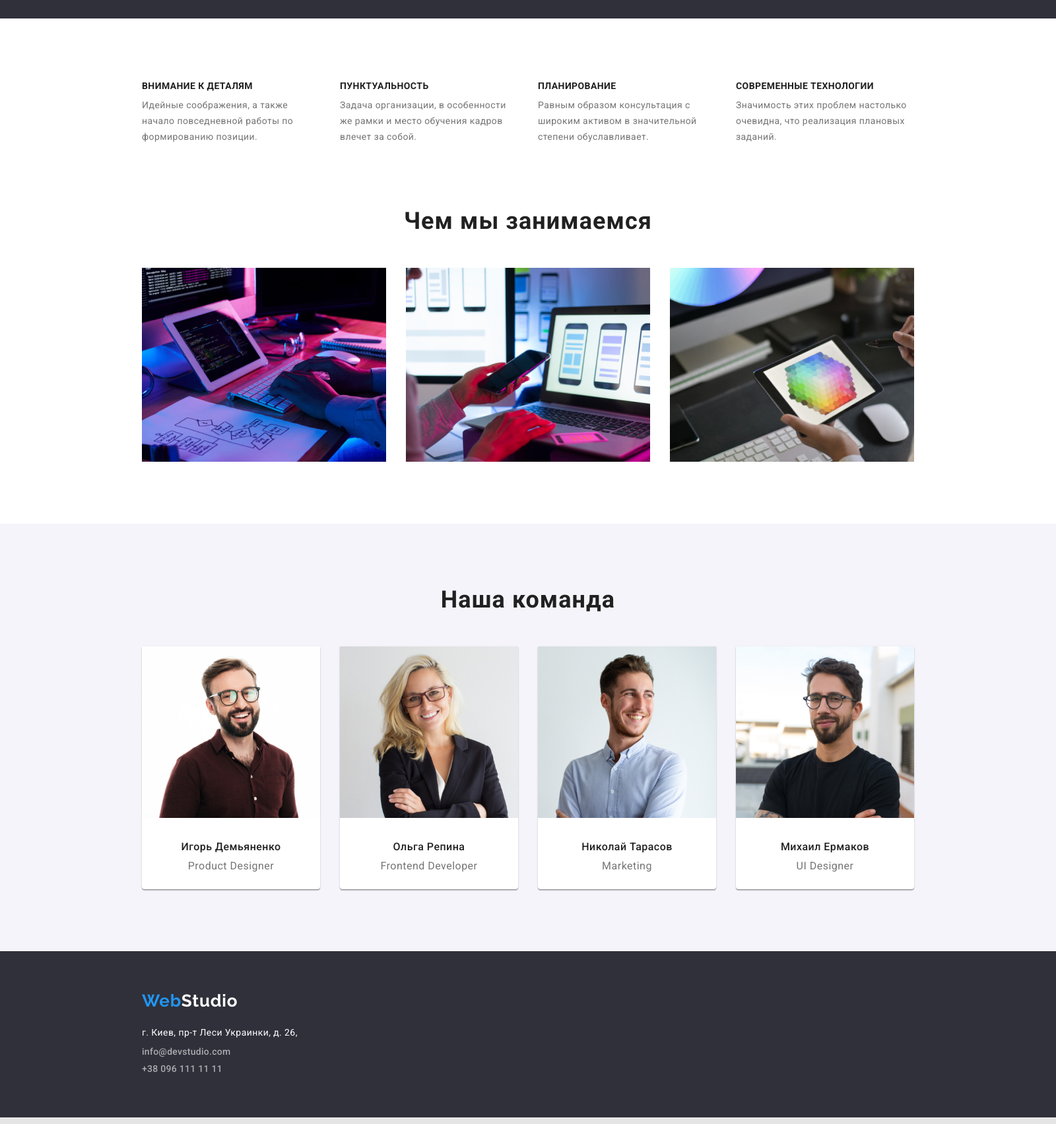
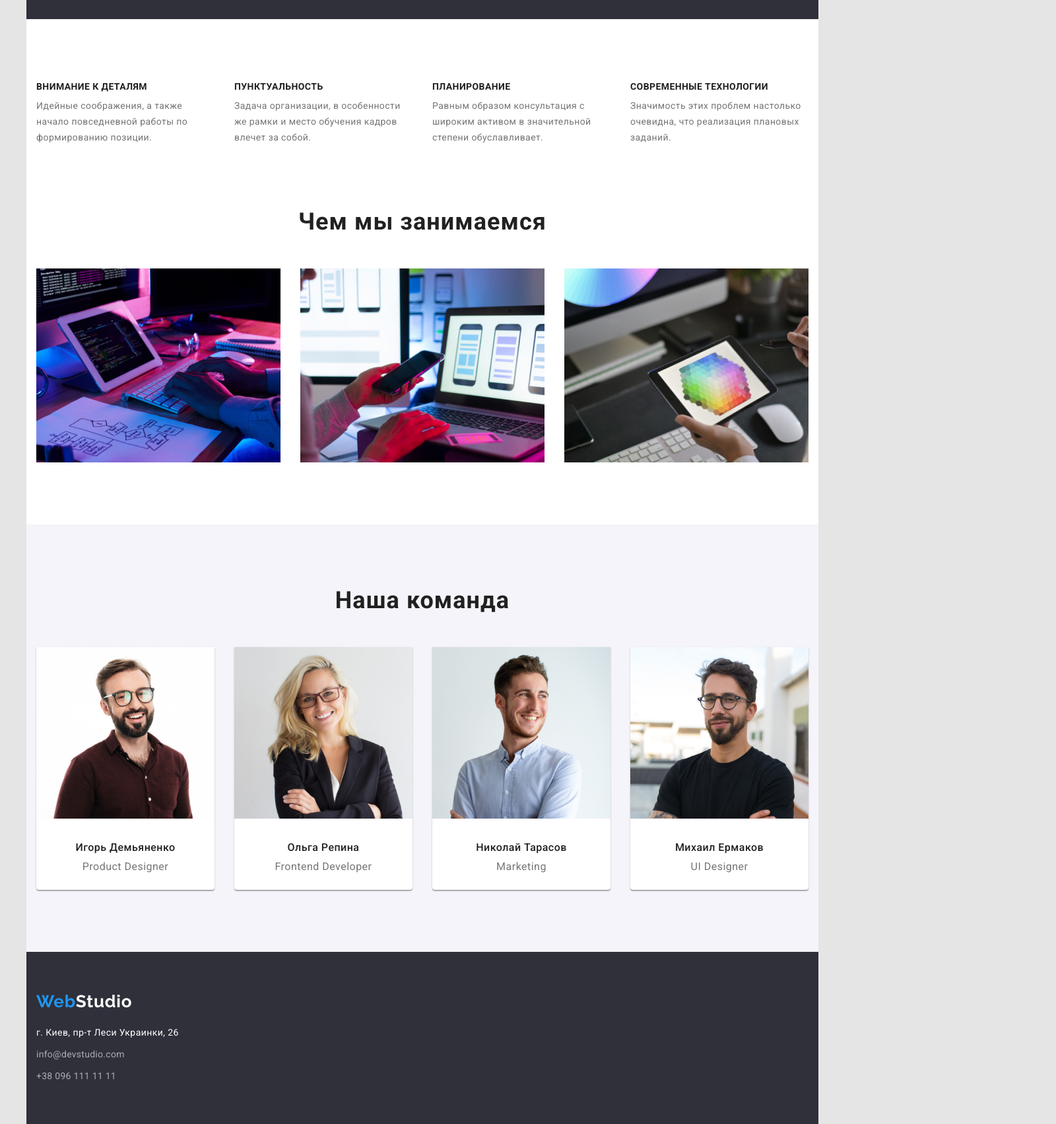
Before and after one commit to starvadym/goit-markup-hw-03, a plain HTML site: page index.html in a window 1280 px wide. Shown: the part 660-2364 px from the top of the page at 66% size, 1600 px wide, since content can reach past the window. Drawn offline with nearby package versions, Linux system fonts and the light colour scheme.

Commit message:
Last updates

```diff
--- a/css/styles.css
+++ b/css/styles.css
@@ -6,42 +6,26 @@
   --filter-static-color: #f5f4fa;
   --accent-color: #188ce8;
   --primary-white-color: #ffffff;
+  --background-color: #e5e5e5;
 }
-/*Используется когда нет нормализации стилей*/
-/* html {
-  box-sizing: border-box;
-}
-*,
-*::before,
-*::after {
-  box-sizing: inherit;
-} */
 
 body {
   font-family: "Roboto", sans-serif;
-  /* background-color: var(--primary-white-color); */
-  background: #e5e5e5;
+  background: var(--background-color);
   color: var(--primary-text-color);
 }
 .page-header {
-  width: 1600px;
-  height: 88px;
-  margin: 0 auto;
-  padding-bottom: 8px;
   background-color: var(--primary-white-color);
 }
+.studio {
+  padding-bottom: 8px;
+  color: var(--primary-white-color);
+}
 .border-line {
-  width: 1600px;
-  height: 80px;
   border-bottom-style: solid;
   border-bottom-width: 1px;
   border-bottom-color: #ececec;
 }
-/* Вспомогательная обводка границ блока */
-/* margin-bottom: 50px;
-  outline: 2px solid tomato;
-  background-color: tomato;
-} */
 
 .logo {
   font-family: "Raleway";
@@ -52,18 +36,16 @@ body {
   letter-spacing: 0.03em;
   color: #000000;
   text-decoration: none;
-  padding-top: 24px;
+  align-items: center;
 }
 .footer-style .logo {
   display: inline-block;
-  padding-top: 60px;
 }
+
 .logoweb {
-  color: #2196f3;
+  color: var(--static-color);
 }
-.studio {
-  color: #ffffff;
-}
+
 /* Меню навигации */
 /* Базовый стиль ссылок */
 /* Расширение границ */
@@ -71,6 +53,7 @@ body {
   display: inline-block;
   padding-top: 32px;
   padding-bottom: 32px;
+
   /* Оформление текста */
   font-style: normal;
   font-weight: 500;
@@ -132,17 +115,15 @@ margin-right: 0;
   padding: 0;
 }
 
-.footer-contacts {
-  padding-bottom: 60px;
-}
-
 /* Стили ссылок контактов */
 /* Расширение границ */
 .header-contacts .nav-link {
   display: inline-block;
   padding-top: 32px;
   padding-bottom: 32px;
+
   /* Оформление текста */
+
   font-style: normal;
   font-weight: 500;
   font-size: 14px;
@@ -152,6 +133,7 @@ margin-right: 0;
   text-decoration: none;
 }
 /* Удаление зазора у крайнего элемента */
+
 .header-contacts .item:not(:last-child) {
   margin-right: 50px;
 }
@@ -166,14 +148,14 @@ margin-right: 0;
 }
 .footer-contacts a {
   font-style: normal;
-  font-weight: 500;
+  font-weight: 400;
   font-size: 14px;
-  line-height: 1.143;
+  line-height: 1.71;
   letter-spacing: 0.02em;
   color: rgba(255, 255, 255, 0.6);
   text-decoration: none;
   display: inline-block;
-  padding-top: 9px;
+  margin-top: 9px;
 }
 .footer-contacts a:hover,
 .footer-contacts a:focus {
@@ -181,6 +163,7 @@ margin-right: 0;
 }
 /* Весь внутренний контент оборачиваем в специальный контейнер */
 /* Указываем заданную ширину области контента, а также центрируем */
+
 .container {
   width: 1200px;
   margin: 0;
@@ -188,7 +171,6 @@ margin-right: 0;
   padding-right: 15px;
   margin-right: auto;
   margin-left: auto;
-  /* outline: 2px solid tomato; */
 }
 /* Отступы для внутреннего контента секций страницы */
 
@@ -198,10 +180,9 @@ margin-right: 0;
   background-color: var(--primary-white-color);
 }
 /* Секция - Слоган студии */
-.slogan {
-  width: 1600px;
-  height: 600px;
-  margin: 0 auto;
+.section.slogan {
+  padding-top: 200px;
+  padding-bottom: 200px;
   text-align: center;
   background: #2f303a;
 }
@@ -210,7 +191,6 @@ margin-right: 0;
 
 .slogan-statement {
   margin: 0px;
-  padding-top: 200px;
   font-style: normal;
   font-weight: 900;
   font-size: 44px;
@@ -237,6 +217,7 @@ margin-right: 0;
 }
 
 /* Стиль кнопки - заказать работу */
+
 .btn-type {
   display: inline-block;
   width: 200px;
@@ -245,7 +226,6 @@ margin-right: 0;
   box-shadow: 0px 4px 4px rgba(0, 0, 0, 0.15);
   border-radius: 4px;
   margin-top: 30px;
-  margin-bottom: 200px;
 }
 .btn-type:hover,
 .btn-type:focus {
@@ -256,13 +236,7 @@ margin-right: 0;
   border-radius: 4px;
   cursor: pointer;
 }
-/* Секция - Преимущества студии */
 
-.advantages {
-  width: 1600px;
-  margin: 0 auto;
-  padding-top: 0;
-}
 /* Горизонтальное размещение Flex */
 
 .advantages ul {
@@ -270,13 +244,14 @@ margin-right: 0;
   display: flex;
   margin: 0;
   padding: 0;
-  padding-top: 94px;
 }
+
 .advantages .item + .item {
   margin-left: 30px;
 }
-/* Преимущества */
+/* Секция Advantages */
 /* Стили текста заголовков и абзацев */
+
 .advantages .item {
   width: 270px;
 }
@@ -298,10 +273,10 @@ margin-right: 0;
   letter-spacing: 0.03em;
   color: var(--secondary-text-color);
 }
-/* Секция - Чем мы занимаемся */
+/* Секция - Activity */
 
 .activity {
-  width: 1600px;
+  /* width: 1600px; */
   margin: 0 auto;
   padding-top: 0;
 }
@@ -330,11 +305,11 @@ margin-right: 0;
 }
 /* Секция - Наша команда */
 /* Очистка отступа элемента */
+
 .studio-team .item + .item {
   margin-left: 30px;
 }
 .studio-team {
-  width: 1600px;
   margin: 0 auto;
   background-color: var(--filter-static-color);
 }
@@ -366,10 +341,14 @@ margin-right: 0;
   letter-spacing: 0.03em;
   color: var(--primary-text-color);
 }
+
+.team-cont {
+  padding-top: 30px;
+  padding-bottom: 30px;
+}
 /* Стиль текста - имя */
 .team-member {
   margin: 0;
-  margin-top: 30px;
   font-style: normal;
   font-weight: 500;
   font-size: 16px;
@@ -392,9 +371,9 @@ margin-right: 0;
 }
 /* Стиль футера */
 .footer-style {
-  width: 1600px;
-  height: 252px;
   margin: 0 auto;
+  padding-top: 60px;
+  padding-bottom: 60px;
 
   background: #2f303a;
 }
@@ -403,9 +382,9 @@ margin-right: 0;
   margin: 0;
   margin-top: 20px;
   font-style: normal;
-  font-weight: normal;
+  font-weight: 400;
   font-size: 14px;
-  line-height: 24px;
+  line-height: 1.71;
   letter-spacing: 0.03em;
   color: var(--primary-white-color);
 }
@@ -414,9 +393,9 @@ margin-right: 0;
 .filter-bttns {
   list-style-type: none;
   padding: 0;
-  margin: 0 auto;
+  margin: 0;
   display: flex;
-  margin-left: 295px;
+  justify-content: center;
 }
 /* Очистка крайнего отсупа элемента */
 
@@ -532,13 +511,13 @@ margin-right: 0;
 .projects {
   list-style-type: none;
   padding: 0;
-  padding-top: 50px;
   margin: 0;
+  margin-top: 50px;
+
   display: flex;
   flex-wrap: wrap;
 }
 .projects-list {
-  width: 1600px;
   margin: 0 auto;
 }
 .projects .item {
@@ -565,6 +544,8 @@ margin-right: 0;
 .cont-border {
   width: 370px;
   height: 110px;
+  padding-top: 20px;
+  padding-bottom: 20px;
   /* Установим стили правой рамки */
   border-right-width: 1px;
   border-right-style: solid;
@@ -591,7 +572,6 @@ margin-right: 0;
   margin: 0;
   padding: 0;
   padding-left: 24px;
-  padding-top: 20px;
 }
 /* Стиль текста - Тип проекта */
 .project-type {
@@ -604,6 +584,5 @@ margin-right: 0;
   margin: 0;
   padding: 0;
   padding-left: 24px;
-  padding-top: 4px;
-  padding-bottom: 20px;
+  margin-top: 4px;
 }
--- a/index.html
+++ b/index.html
@@ -17,19 +17,12 @@
     />
     <link rel="stylesheet" type="text/css" href="./css/styles.css" />
   </head>
-  <!-- <style type="text/css">
-    .link-studio:visited {
-      color: #2196f3;
-      text-decoration: none;
-    }
-  </style> -->
 
   <body>
     <!-- Шапка сайта -->
 
-    <header class="page-header">
+    <header class="container page-header studio">
       <div class="border-line">
-        <div class="container">
         <nav>
           <a class="logo" href=""> <span class="logoweb">Web</span>Studio</a>
           <ul class="site-nav">
@@ -53,30 +46,24 @@
             >
           </li>
           <li class="item">
-              <a class="nav-link" href="tel:+380961111111">
-                +38 096 111 11 11</a
-              >
+            <a class="nav-link" href="tel:+380961111111"> +38 096 111 11 11</a>
           </li>
         </ul>
-        </div>
       </div>
     </header>
     <main>
       <!-- Слоган -->
-      <section class="slogan">
-        <div class="container">
+      <section class="container section slogan">
         <h1 class="slogan-statement">
           Эффективные решения <br />
           для вашего бизнеса
         </h1>
         <button class="btn-type" type="button">Заказать услугу</button>
-        </div>
       </section>
 
       <!-- Преимущества -->
 
-      <section class="section advantages">
-        <div class="container">
+      <section class="container section advantages">
         <ul>
           <li class="item">
             <h3>Внимание к деталям</h3>
@@ -88,8 +75,8 @@
           <li class="item">
             <h3>Пунктуальность</h3>
             <p>
-                Задача организации, в особенности же рамки и место обучения
-                кадров влечет за собой.
+              Задача организации, в особенности же рамки и место обучения кадров
+              влечет за собой.
             </p>
           </li>
           <li class="item">
@@ -107,12 +94,10 @@
             </p>
           </li>
         </ul>
-        </div>
       </section>
 
       <!-- Виды деятельности -->
-      <section class="section activity">
-        <div class="container">
+      <section class="container section activity">
         <h2>Чем мы занимаемся</h2>
         <ul>
           <li class="item">
@@ -140,50 +125,55 @@
             />
           </li>
         </ul>
-        </div>
       </section>
 
       <!-- Команда -->
-      <section class="section studio-team">
-        <div class="container">
+      <section class="container section studio-team">
         <h2 class="team">Наша команда</h2>
         <ul class="team-photos">
           <li class="item">
             <!-- Фотография-->
             <img src="./images/img1.jpg" alt="Фотография1" width="270" />
+            <div class="team-cont">
               <h3 class="team-member">Игорь Демьяненко</h3>
               <p class="team-position">Product Designer</p>
+            </div>
           </li>
           <li class="item">
             <!-- Фотография-->
             <img src="./images/img2.jpg" alt="Фотография2" width="270" />
+            <div class="team-cont">
               <h3 class="team-member">Ольга Репина</h3>
               <p class="team-position">Frontend Developer</p>
+            </div>
           </li>
           <li class="item">
             <!-- Фотография-->
             <img src="./images/img3.jpg" alt="Фотография3" width="270" />
+            <div class="team-cont">
               <h3 class="team-member">Николай Тарасов</h3>
               <p class="team-position">Marketing</p>
+            </div>
           </li>
+
           <li class="item">
             <!-- Фотография-->
             <img src="./images/img4.jpg" alt="Фотография4" width="270" />
+            <div class="team-cont">
               <h3 class="team-member">Михаил Ермаков</h3>
               <p class="team-position">UI Designer</p>
+            </div>
           </li>
         </ul>
-        </div>
       </section>
     </main>
     <!-- Футер -->
-    <footer class="footer-style">
-      <div class="container">
+    <footer class="container footer-style">
       <a class="logo" href="">
         <span class="logoweb">Web</span><span class="studio">Studio</span></a
       >
-        <address class="addrss">
-          <p class="addrss-line">г. Киев, пр-т Леси Украинки, д. 26,</p>
+      <address>
+        <p class="addrss-line">г. Киев, пр-т Леси Украинки, 26</p>
         <ul class="footer-contacts">
           <li>
             <a href="/mailto:info@devstudio.com">info@devstudio.com</a>
@@ -193,7 +183,6 @@
           </li>
         </ul>
       </address>
-      </div>
     </footer>
   </body>
 </html>
```
Also changed, not shown: portfolio.html (+6 -16 lines). Lines whose indentation alone changed are shown as unchanged.
